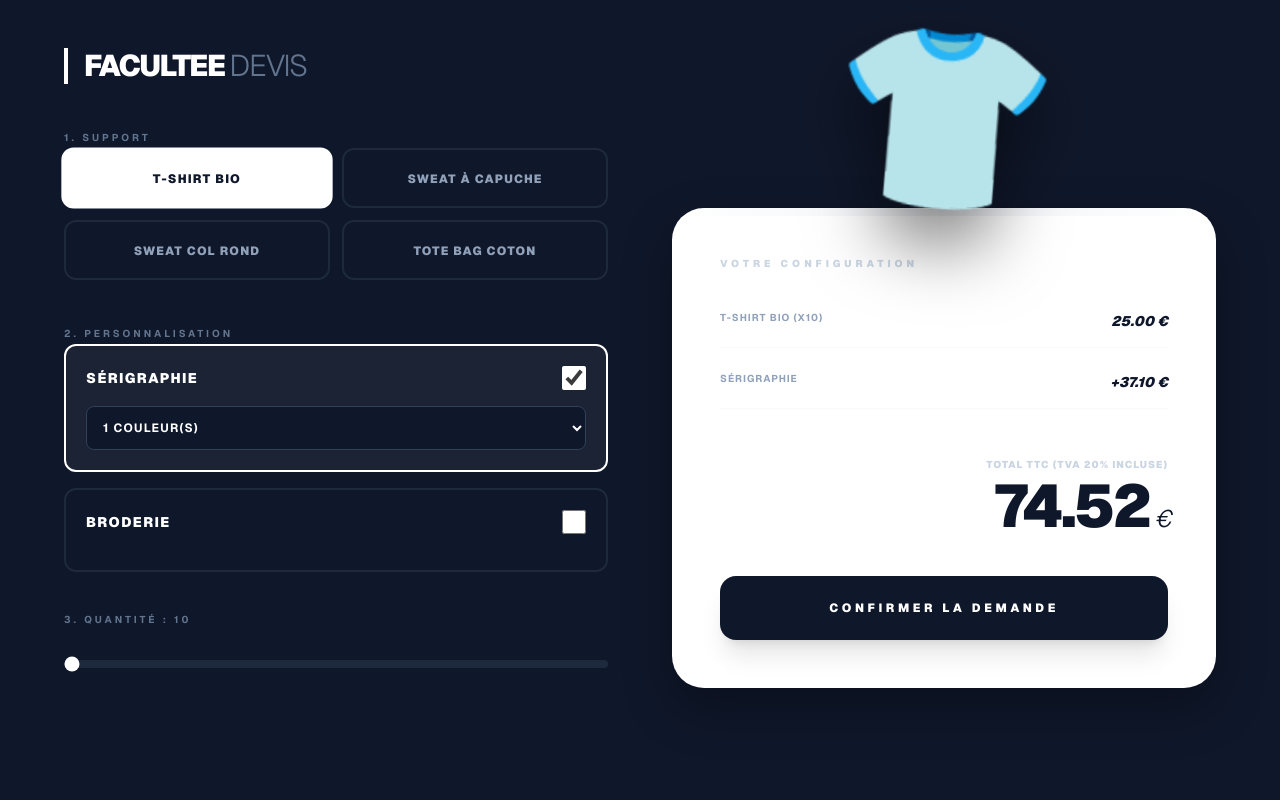
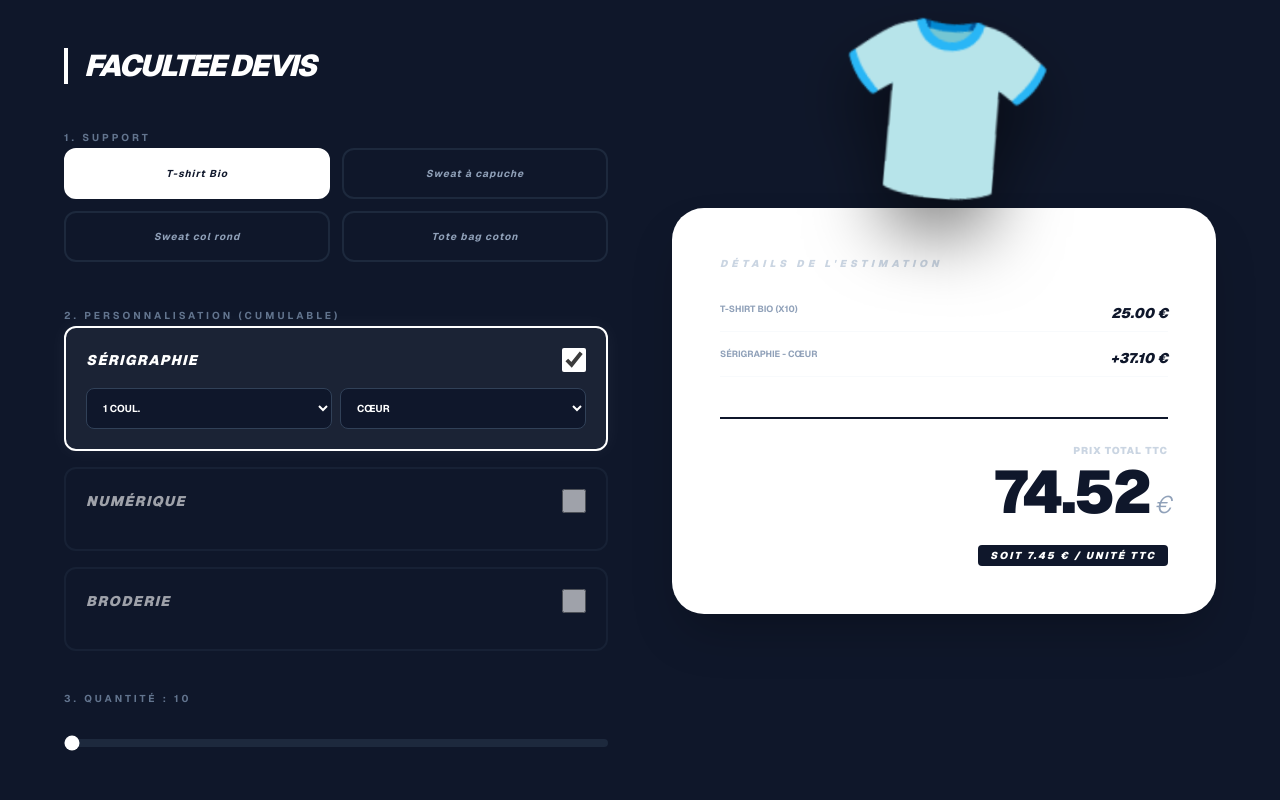
Before and after one commit to appsansnom75/monsitefacultee, a Next.js app: page /devis in a window 1280 px wide. Both pictures are taken after a click on the checkbox 574 px from the left and 378 px from the top of the page. Shown: the top 800 px of the page. Built offline with nearby package versions, Linux system fonts and the light colour scheme.

Commit message:
style 3D et tv v2a

```diff
--- a/src/app/devis/page.tsx
+++ b/src/app/devis/page.tsx
@@ -12,101 +12,119 @@ const PRODUITS = [
 const FORFAITS_SERIGRAPHIE = [
   { qte: 10, couleurs: [37.10, 64, 90.9, 117.80, 144.7, 171.6, 198.5, 225.4] },
   { qte: 20, couleurs: [49.20, 78, 106.8, 135.60, 164.4, 193.2, 220, 250.8] },
-  { qte: 30, couleurs: [61.30, 92, 122.7, 153.40, 184.5, 214.8, 245.5, 276.2] },
-  { qte: 40, couleurs: [73.40, 106, 138.60, 171.20, 203.8, 236, 269, 301.6] },
   { qte: 50, couleurs: [67.00, 96, 125, 154, 183, 212, 241, 270] },
-  { qte: 75, couleurs: [88.00, 119, 150, 181, 212, 243, 274, 305] },
   { qte: 100, couleurs: [79.00, 109, 139, 169, 199, 229, 259, 289] },
-  { qte: 150, couleurs: [106.00, 138.5, 171, 203.5, 236, 268.5, 301, 333.5] },
   { qte: 200, couleurs: [133.00, 168, 203, 238, 273, 308, 343, 378] },
+];
+
+const FORFAITS_TRANSFERT = [
+  { qte: 10, prix: 47.10 }, { qte: 20, prix: 59.20 }, { qte: 50, prix: 92.50 },
+  { qte: 100, prix: 144 }, { qte: 200, prix: 253 }
 ];
 
 const FORFAITS_BRODERIE = [
   { qte: 10, emplacements: [69.2, 154.3, 165.8] },
   { qte: 20, emplacements: [98.4, 268.6, 291.6] },
-  { qte: 30, emplacements: [127.6, 382.9, 417.4] },
-  { qte: 40, emplacements: [156.80, 497.2, 543.2] },
   { qte: 50, emplacements: [156.50, 603, 659.5] },
-  { qte: 75, emplacements: [214.75, 884.5, 969.25] },
   { qte: 100, emplacements: [241, 1110, 1217] },
-  { qte: 150, emplacements: [341.5, 1645, 1805.5] },
   { qte: 200, emplacements: [442, 2180, 2394] },
 ];
+
+const EMPLACEMENTS = ['Cœur', 'Central', 'Dos', 'Manche'];
 
 export default function ConfigurateurFacultee() {
   const [produitId, setProduitId] = useState(PRODUITS[0].id);
   const [quantite, setQuantite] = useState(10);
+
   const [hasSerigraphie, setHasSerigraphie] = useState(false);
   const [nbCouleursSeri, setNbCouleursSeri] = useState(0);
+  const [placeSeri, setPlaceSeri] = useState('Cœur');
+
+  const [hasNumerique, setHasNumerique] = useState(false);
+  const [placeNum, setPlaceNum] = useState('Cœur');
+
   const [hasBroderie, setHasBroderie] = useState(false);
-  const [emplacementBroderie, setEmplacementBroderie] = useState(0);
+  const [placeBroderieIdx, setPlaceBroderieIdx] = useState(0);
 
   const produit = PRODUITS.find(p => p.id === produitId) || PRODUITS[0];
 
-  let prixSerigraphie = 0;
-  if (hasSerigraphie) {
-    const palier = [...FORFAITS_SERIGRAPHIE].reverse().find(f => quantite >= f.qte) || FORFAITS_SERIGRAPHIE[0];
-    prixSerigraphie = palier.couleurs[nbCouleursSeri];
-  }
+  const palierIdx = (arr: any[]) => [...arr].reverse().find(f => quantite >= f.qte) || arr[0];
 
-  let prixBroderie = 0;
-  if (hasBroderie) {
-    const palier = [...FORFAITS_BRODERIE].reverse().find(f => quantite >= f.qte) || FORFAITS_BRODERIE[0];
-    prixBroderie = palier.emplacements[emplacementBroderie];
-  }
+  const prixSerigraphie = hasSerigraphie ? palierIdx(FORFAITS_SERIGRAPHIE).couleurs[nbCouleursSeri] : 0;
+  const prixNumerique = hasNumerique ? palierIdx(FORFAITS_TRANSFERT).prix : 0;
+  const prixBroderie = hasBroderie ? palierIdx(FORFAITS_BRODERIE).emplacements[placeBroderieIdx] : 0;
 
-  const totalHT = (produit.prixBase * quantite) + prixSerigraphie + prixBroderie;
+  const totalHT = (produit.prixBase * quantite) + prixSerigraphie + prixNumerique + prixBroderie;
   const tva = totalHT * 0.20;
   const totalTTC = totalHT + tva;
 
+  // NOUVEAU : Calcul de l'unité TTC
+  const prixUnitaireTTC = totalTTC / quantite;
+
   return (
-    <div className="min-h-screen bg-[#0f172a] text-white p-6 md:p-12 font-sans">
-      <div className="max-w-6xl mx-auto grid md:grid-cols-2 gap-16 items-start">
+    <div className="min-h-screen bg-[#0f172a] text-white p-6 md:p-12 font-sans pb-32 text-slate-100">
+      <div className="max-w-6xl mx-auto grid md:grid-cols-2 gap-16 items-start mb-20">
 
-        {/* COLONNE GAUCHE : OPTIONS */}
+        {/* COLONNE GAUCHE */}
         <div className="space-y-10">
-          <h1 className="text-3xl font-black tracking-tighter uppercase text-white border-l-4 border-white pl-4">
-            FACULTEE <span className="text-slate-500 font-light">Devis</span>
-          </h1>
+          <h1 className="text-3xl font-black tracking-tighter uppercase border-l-4 border-white pl-4 italic">FACULTEE DEVIS</h1>
 
           <div className="space-y-4">
             <label className="text-[10px] uppercase tracking-[0.3em] text-slate-500 font-bold">1. Support</label>
-            <div className="grid grid-cols-2 gap-3">
+            <div className="grid grid-cols-2 gap-3 font-bold uppercase italic tracking-widest text-[10px]">
               {PRODUITS.map(p => (
-                <button key={p.id} onClick={() => setProduitId(p.id)}
-                  className={`p-4 rounded-xl border-2 transition-all text-center ${produitId === p.id ? 'border-white bg-white text-slate-900 scale-[1.02]' : 'border-slate-800 text-slate-400 hover:border-slate-600'}`}>
-                  <span className="text-xs font-black uppercase tracking-widest">{p.nom}</span>
+                <button key={p.id} onClick={() => setProduitId(p.id)} className={`p-4 rounded-xl border-2 transition-all ${produitId === p.id ? 'border-white bg-white text-slate-900' : 'border-slate-800 text-slate-400 hover:border-slate-600'}`}>
+                  {p.nom}
                 </button>
               ))}
             </div>
           </div>
 
           <div className="space-y-4">
-            <label className="text-[10px] uppercase tracking-[0.3em] text-slate-500 font-bold">2. Personnalisation</label>
-            <div className="grid gap-4">
-              <div className={`p-5 rounded-xl border-2 transition-all ${hasSerigraphie ? 'border-white bg-white/5' : 'border-slate-800'}`}>
+            <label className="text-[10px] uppercase tracking-[0.3em] text-slate-500 font-bold">2. Personnalisation (Cumulable)</label>
+
+            {/* SERIGRAPHIE */}
+            <div className={`p-5 rounded-xl border-2 transition-all mb-4 ${hasSerigraphie ? 'border-white bg-white/5 shadow-[0_0_20px_rgba(255,255,255,0.05)]' : 'border-slate-800 opacity-60'}`}>
               <div className="flex items-center justify-between mb-4">
-                  <span className="text-sm font-black uppercase tracking-widest">Sérigraphie</span>
+                <span className="text-sm font-black uppercase tracking-widest italic">Sérigraphie</span>
                 <input type="checkbox" checked={hasSerigraphie} onChange={() => setHasSerigraphie(!hasSerigraphie)} className="w-6 h-6 accent-white" />
               </div>
               {hasSerigraphie && (
-                  <select value={nbCouleursSeri} onChange={(e) => setNbCouleursSeri(Number(e.target.value))} className="w-full bg-slate-900 p-3 rounded-lg text-xs border border-slate-700 font-bold outline-none uppercase tracking-widest">
-                    {[1,2,3,4,5,6,7,8].map((n, i) => <option key={n} value={i}>{n} Couleur(s)</option>)}
+                <div className="grid grid-cols-2 gap-2">
+                  <select value={nbCouleursSeri} onChange={(e) => setNbCouleursSeri(Number(e.target.value))} className="bg-slate-900 p-3 rounded-lg text-[10px] border border-slate-700 font-bold uppercase outline-none">
+                    {[1,2,3,4,5,6,7,8].map((n, i) => <option key={n} value={i}>{n} Coul.</option>)}
+                  </select>
+                  <select value={placeSeri} onChange={(e) => setPlaceSeri(e.target.value)} className="bg-slate-900 p-3 rounded-lg text-[10px] border border-slate-700 font-bold uppercase outline-none">
+                    {EMPLACEMENTS.map(e => <option key={e} value={e}>{e}</option>)}
+                  </select>
+                </div>
+              )}
+            </div>
+
+            {/* NUMERIQUE */}
+            <div className={`p-5 rounded-xl border-2 transition-all mb-4 ${hasNumerique ? 'border-white bg-white/5 shadow-[0_0_20px_rgba(255,255,255,0.05)]' : 'border-slate-800 opacity-60'}`}>
+              <div className="flex items-center justify-between mb-4">
+                <span className="text-sm font-black uppercase tracking-widest italic">Numérique</span>
+                <input type="checkbox" checked={hasNumerique} onChange={() => setHasNumerique(!hasNumerique)} className="w-6 h-6 accent-white" />
+              </div>
+              {hasNumerique && (
+                <select value={placeNum} onChange={(e) => setPlaceNum(e.target.value)} className="w-full bg-slate-900 p-3 rounded-lg text-[10px] border border-slate-700 font-bold uppercase outline-none">
+                  {EMPLACEMENTS.map(e => <option key={e} value={e}>{e}</option>)}
                 </select>
               )}
             </div>
 
-              <div className={`p-5 rounded-xl border-2 transition-all ${hasBroderie ? 'border-white bg-white/5' : 'border-slate-800'}`}>
+            {/* BRODERIE */}
+            <div className={`p-5 rounded-xl border-2 transition-all ${hasBroderie ? 'border-white bg-white/5 shadow-[0_0_20px_rgba(255,255,255,0.05)]' : 'border-slate-800 opacity-60'}`}>
               <div className="flex items-center justify-between mb-4">
-                  <span className="text-sm font-black uppercase tracking-widest">Broderie</span>
+                <span className="text-sm font-black uppercase tracking-widest italic">Broderie</span>
                 <input type="checkbox" checked={hasBroderie} onChange={() => setHasBroderie(!hasBroderie)} className="w-6 h-6 accent-white" />
               </div>
               {hasBroderie && (
-                  <select value={emplacementBroderie} onChange={(e) => setEmplacementBroderie(Number(e.target.value))} className="w-full bg-slate-900 p-3 rounded-lg text-xs border border-slate-700 font-bold outline-none uppercase tracking-widest">
-                    {['Cœur', 'Central', 'Dos'].map((n, i) => <option key={n} value={i}>Emplacement : {n}</option>)}
+                <select value={placeBroderieIdx} onChange={(e) => setPlaceBroderieIdx(Number(e.target.value))} className="w-full bg-slate-900 p-3 rounded-lg text-[10px] border border-slate-700 font-bold uppercase outline-none">
+                  {['Cœur', 'Central', 'Dos'].map((n, i) => <option key={n} value={i}>{n}</option>)}
                 </select>
               )}
-              </div>
             </div>
           </div>
 
@@ -116,67 +134,68 @@ export default function ConfigurateurFacultee() {
           </div>
         </div>
 
-        {/* COLONNE DROITE : 3D + RÉCAP */}
+        {/* COLONNE DROITE */}
         <div className="relative pt-20 md:pt-40">
-
-          {/* PRODUIT 3D FLOTTANT */}
           <div className="absolute top-0 left-1/2 -translate-x-1/2 -translate-y-12 z-20 pointer-events-none">
-            <div className="text-[120px] md:text-[180px] animate-float drop-shadow-[0_35px_35px_rgba(0,0,0,0.5)] flex items-center justify-center">
+            <div className="text-[120px] md:text-[180px] animate-float drop-shadow-[0_35px_35px_rgba(0,0,0,0.5)]">
               {produit.img}
             </div>
           </div>
 
-          {/* BLOC RÉCAPITULATIF BLANC */}
-          <div className="bg-white text-slate-900 p-8 md:p-12 rounded-[2rem] shadow-[0_20px_50px_rgba(0,0,0,0.3)] relative z-10 overflow-hidden">
-            <div className="absolute top-0 left-0 w-full h-2 bg-gradient-to-r from-transparent via-slate-200 to-transparent opacity-50"></div>
-
-            <h2 className="font-black uppercase text-[10px] tracking-[0.4em] text-slate-300 mb-10">Votre Configuration</h2>
-
-            <div className="space-y-6 text-sm mb-12">
-              <div className="flex justify-between border-b border-slate-50 pb-4">
-                <span className="text-slate-400 font-bold uppercase text-[10px] tracking-widest">{produit.nom} (x{quantite})</span>
+          <div className="bg-white text-slate-900 p-8 md:p-12 rounded-[2rem] shadow-2xl relative z-10">
+            <h2 className="font-black uppercase text-[10px] tracking-[0.4em] text-slate-300 mb-8 italic">Détails de l'estimation</h2>
+            <div className="space-y-4 text-sm mb-10">
+              <div className="flex justify-between border-b border-slate-50 pb-2">
+                <span className="text-slate-400 font-bold uppercase text-[9px]">{produit.nom} (x{quantite})</span>
                 <span className="font-black italic">{(produit.prixBase * quantite).toFixed(2)} €</span>
               </div>
-              {hasSerigraphie && (
-                <div className="flex justify-between border-b border-slate-50 pb-4">
-                  <span className="text-slate-400 font-bold uppercase text-[10px] tracking-widest">Sérigraphie</span>
-                  <span className="font-black italic text-slate-900">+{prixSerigraphie.toFixed(2)} €</span>
-                </div>
-              )}
-              {hasBroderie && (
-                <div className="flex justify-between border-b border-slate-50 pb-4">
-                  <span className="text-slate-400 font-bold uppercase text-[10px] tracking-widest">Broderie</span>
-                  <span className="font-black italic text-slate-900">+{prixBroderie.toFixed(2)} €</span>
-                </div>
-              )}
+              {hasSerigraphie && <div className="flex justify-between border-b border-slate-50 pb-2"><span className="text-slate-400 font-bold uppercase text-[9px]">Sérigraphie - {placeSeri}</span><span className="font-black italic text-slate-900">+{prixSerigraphie.toFixed(2)} €</span></div>}
+              {hasNumerique && <div className="flex justify-between border-b border-slate-50 pb-2"><span className="text-slate-400 font-bold uppercase text-[9px]">Numérique - {placeNum}</span><span className="font-black italic text-slate-900">+{prixNumerique.toFixed(2)} €</span></div>}
+              {hasBroderie && <div className="flex justify-between border-b border-slate-50 pb-2"><span className="text-slate-400 font-bold uppercase text-[9px]">Broderie - {['Cœur', 'Central', 'Dos'][placeBroderieIdx]}</span><span className="font-black italic text-slate-900">+{prixBroderie.toFixed(2)} €</span></div>}
             </div>
 
-            <div className="space-y-1 text-right mb-10">
-              <p className="text-[10px] font-black text-slate-300 uppercase tracking-widest">Total TTC (TVA 20% incluse)</p>
-              <div className="text-6xl font-black tracking-tighter text-slate-900">
-                {totalTTC.toFixed(2)}<span className="text-2xl ml-1 font-light italic">€</span>
+            <div className="space-y-1 text-right border-t-2 border-slate-900 pt-6">
+              <p className="text-[10px] font-black text-slate-300 uppercase tracking-widest">Prix Total TTC</p>
+              <div className="text-6xl font-black tracking-tighter text-slate-900 leading-none">
+                {totalTTC.toFixed(2)}<span className="text-2xl ml-1 font-light italic text-slate-400">€</span>
+              </div>
+              {/* PRIX À L'UNITÉ RÉINTÉGRÉ ICI */}
+              <div className="pt-4">
+                <span className="bg-slate-900 text-white px-3 py-1 text-[10px] font-black uppercase italic tracking-[0.2em] rounded">
+                  Soit {prixUnitaireTTC.toFixed(2)} € / Unité TTC
+                </span>
+              </div>
+            </div>
+          </div>
         </div>
       </div>
 
-            <button className="w-full bg-slate-900 text-white py-6 rounded-2xl font-black uppercase text-xs tracking-[0.3em] hover:bg-slate-800 transition-all hover:scale-[1.02] active:scale-[0.98] shadow-xl">
-              Confirmer la demande
+      {/* CONTACT */}
+      <div className="max-w-4xl mx-auto bg-gradient-to-br from-slate-800 to-slate-950 p-8 md:p-14 rounded-[3.5rem] border border-slate-800 shadow-3xl text-center md:text-left">
+        <div className="grid md:grid-cols-2 gap-12 items-center">
+          <div>
+            <h3 className="text-3xl font-black uppercase tracking-tighter mb-4 italic">Un projet sur-mesure ?</h3>
+            <p className="text-slate-500 text-[10px] leading-relaxed uppercase tracking-[0.2em] font-bold">
+              Besoin de quantités plus importantes ou de techniques spécifiques ? Laisse tes coordonnées, on t'appelle.
+            </p>
+          </div>
+          <div className="space-y-4">
+            <input type="text" placeholder="MAIL OU TÉLÉPHONE" className="w-full bg-slate-900 border border-slate-800 p-6 rounded-2xl text-[10px] font-black tracking-widest uppercase focus:border-white outline-none transition-all placeholder:text-slate-700" />
+            <button className="w-full bg-white text-slate-900 py-6 rounded-2xl font-black uppercase text-[10px] tracking-[0.3em] hover:bg-slate-200 transition-all hover:scale-[1.02] active:scale-95">
+              Envoyer la demande
             </button>
           </div>
         </div>
-
       </div>
 
-      {/* STYLES POUR L'ANIMATION 3D */}
-      <style jsx global>{`
+      <style dangerouslySetInnerHTML={{ __html: `
         @keyframes float {
           0% { transform: translateY(0px) rotate(0deg); }
-          50% { transform: translateY(-20px) rotate(5deg); }
+          50% { transform: translateY(-30px) rotate(5deg); }
           100% { transform: translateY(0px) rotate(0deg); }
         }
-        .animate-float {
-          animation: float 6s ease-in-out infinite;
-        }
-      `}</style>
+        .animate-float { animation: float 6s ease-in-out infinite !important; display: inline-block; }
+      `}} />
     </div>
   );
 }
```
Lines whose indentation alone changed are shown as unchanged.
